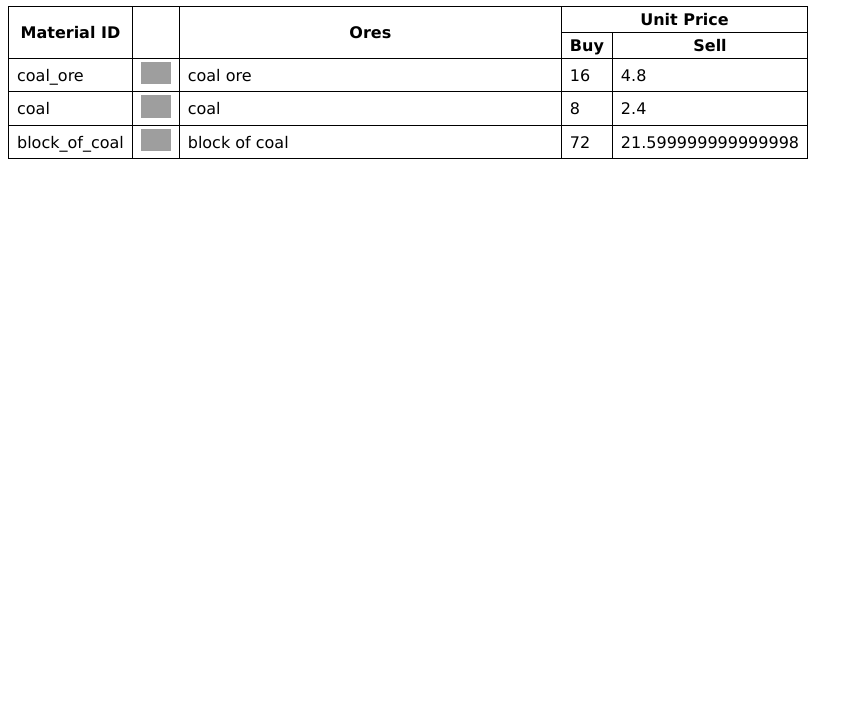
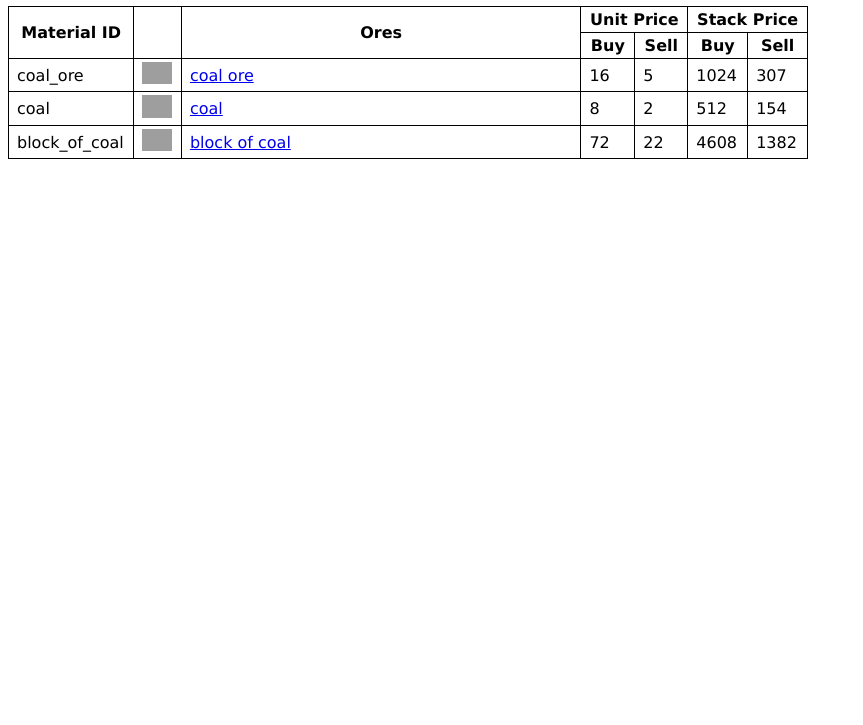
Before and after one commit to Biggsen/vz-price-guide, an Eleventy site: page src/index.njk in a window 1280 px wide. Shown: the part 75-800 px from the top of the page, without its empty margins (0-863 px from the left). Built offline with nearby package versions, Linux system fonts and the light colour scheme; Eleventy itself is replaced by a stand-in of ours; files that its build step writes are made by us from their sources; grey boxes are pictures that could not be loaded.

Commit message:
Stack price and item url anchor added. priceMultiplier and sellMargin vars added.

```diff
--- a/src/index.njk
+++ b/src/index.njk
@@ -1,5 +1,7 @@
 ---
 layout: base.njk
+priceMultiplier: 1
+sellMargin: 0.30
 ---
 <h1>Economy Price Guide</h1>
 <table>
@@ -9,8 +11,11 @@ layout: base.njk
             <th rowspan="2"></th>
             <th rowspan="2">Ores</th>
             <th colspan="2">Unit Price</th>
+            <th colspan="2">Stack Price</th>
         </tr>
         <tr>
+            <th>Buy</th>
+            <th>Sell</th>
             <th>Buy</th>
             <th>Sell</th>
         </tr>
@@ -18,12 +23,17 @@ layout: base.njk
     <tbody>
     {% for item in ores %}
         <tr>
+            {% set buyUnitPrice = item.price * priceMultiplier %}
+            {% set sellUnitPrice = item.price * sellMargin * priceMultiplier %}
+            {% set buyStackPrice = item.price * item.stack * priceMultiplier %}
+            {% set sellStackPrice = item.price * item.stack * sellMargin * priceMultiplier %}
             <td>{{ item.material_id }}</td>
             <td><img src="{{ item.image }}" alt=""></td>
-            <td width="50%">{{ item.name }}</td>
-            <td>{{ item.price }}</td>
-            {% set sellPrice = item.price * 0.3 %}
-            <td>{{ sellPrice | float }}</td>
+            <td width="50%"><a href="{{ item.url }}" target="_blank">{{ item.name }}</a></td>
+            <td>{{ buyUnitPrice | round }}</td>
+            <td>{{ sellUnitPrice | round }}</td>
+            <td>{{ buyStackPrice | round }}</td>
+            <td>{{ sellStackPrice | round }}</td>
         </tr>
     {% endfor %}
     </tbody>
```
